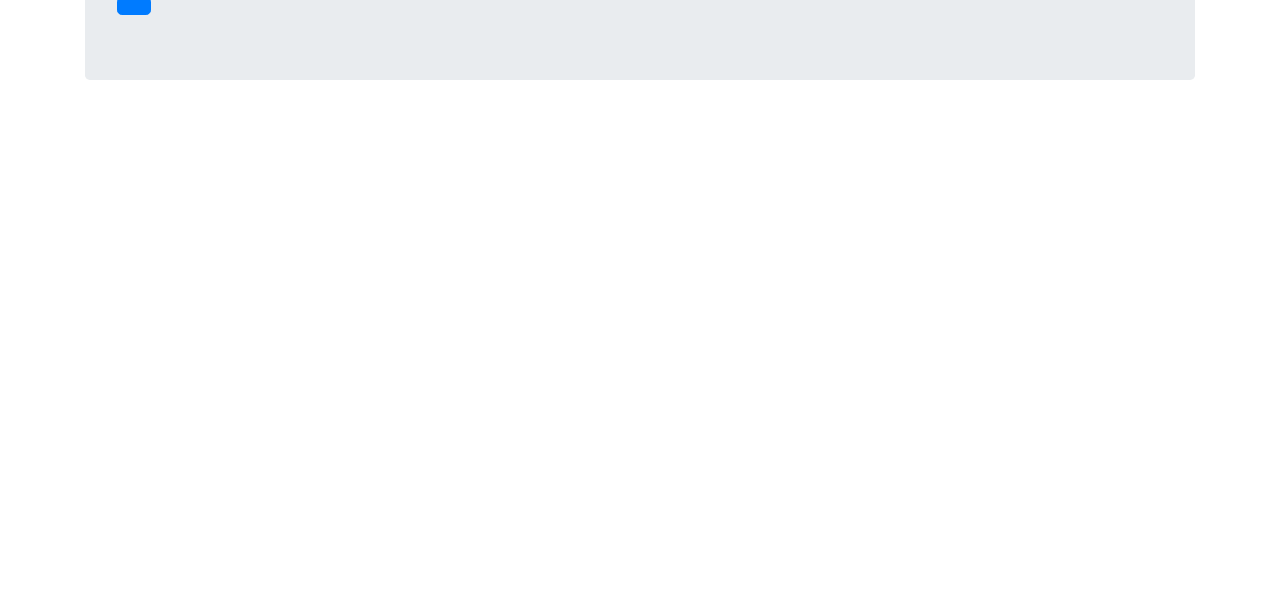
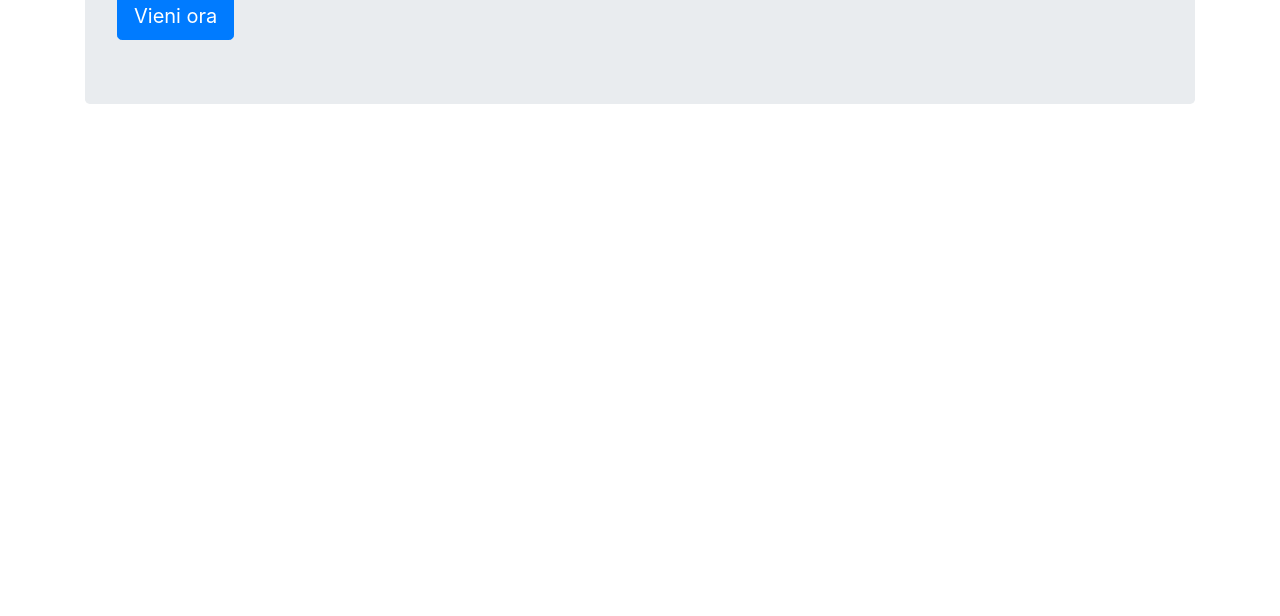
Before and after one commit to federicadefraia/bootstrap-website, a plain HTML site: page index.html in a window 1280 px wide. Shown: the part 184-800 px from the top of the page. Drawn offline with nearby package versions, Linux system fonts and the light colour scheme.

Commit message:
Add btn label

```diff
--- a/index.html
+++ b/index.html
@@ -61,7 +61,7 @@
   <div class="container">
   <div class="jumbotron">
     <h1>Prova</h1>
-    <a href="#"><button class="btn btn-primary btn-lg"> </button></a>
+    <a href="#"><button class="btn btn-primary btn-lg"> Vieni ora</button></a>
   </div>
 
 
```
